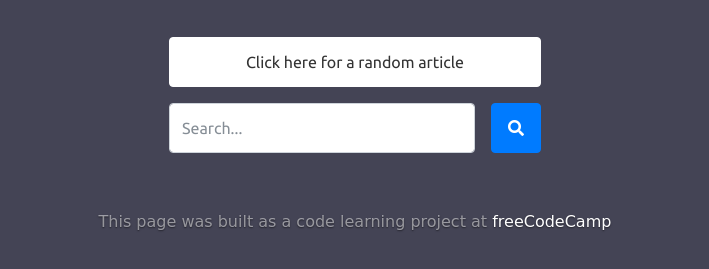
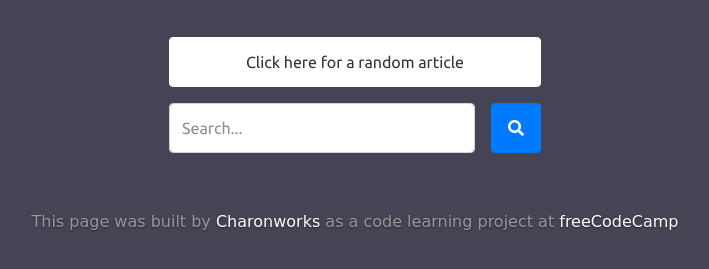
Before and after one commit to sidemt/wikipedia-viewer, a plain HTML site: page docs/index.html in a window 1280 px wide. Shown: the part 71-340 px from the top of the page, without its empty margins (285-994 px from the left). Drawn offline with nearby package versions, Linux system fonts and the light colour scheme; a web font is replaced by a local one.

Commit message:
Update the footer

```diff
--- a/docs/index.html
+++ b/docs/index.html
@@ -6,7 +6,7 @@
   <title>Wikipedia Viewer | freeCodeCamp</title>
 
 
-  <link rel='stylesheet prefetch' href='https://cdnjs.cloudflare.com/ajax/libs/twitter-bootstrap/4.0.0-beta.2/css/bootstrap.css'>
+  <link rel='stylesheet' href='https://cdnjs.cloudflare.com/ajax/libs/twitter-bootstrap/4.0.0-beta.2/css/bootstrap.css'>
 
       <link rel="stylesheet" href="css/style.css">
 
@@ -93,8 +93,9 @@
     <footer class="">
       <div class="inner">
         <p class="text-center">
-          This page was built as a code learning project at <a href="https://www.freecodecamp.org/" target="_blank">freeCodeCamp</a>
+          This page was built by <a href="https://www.charonworks.com" target="_blank">Charonworks</a> as a code learning project at <a href="https://www.freecodecamp.org/" target="_blank">freeCodeCamp</a>
         </p>
+
       </div>
     </footer>
 
```
